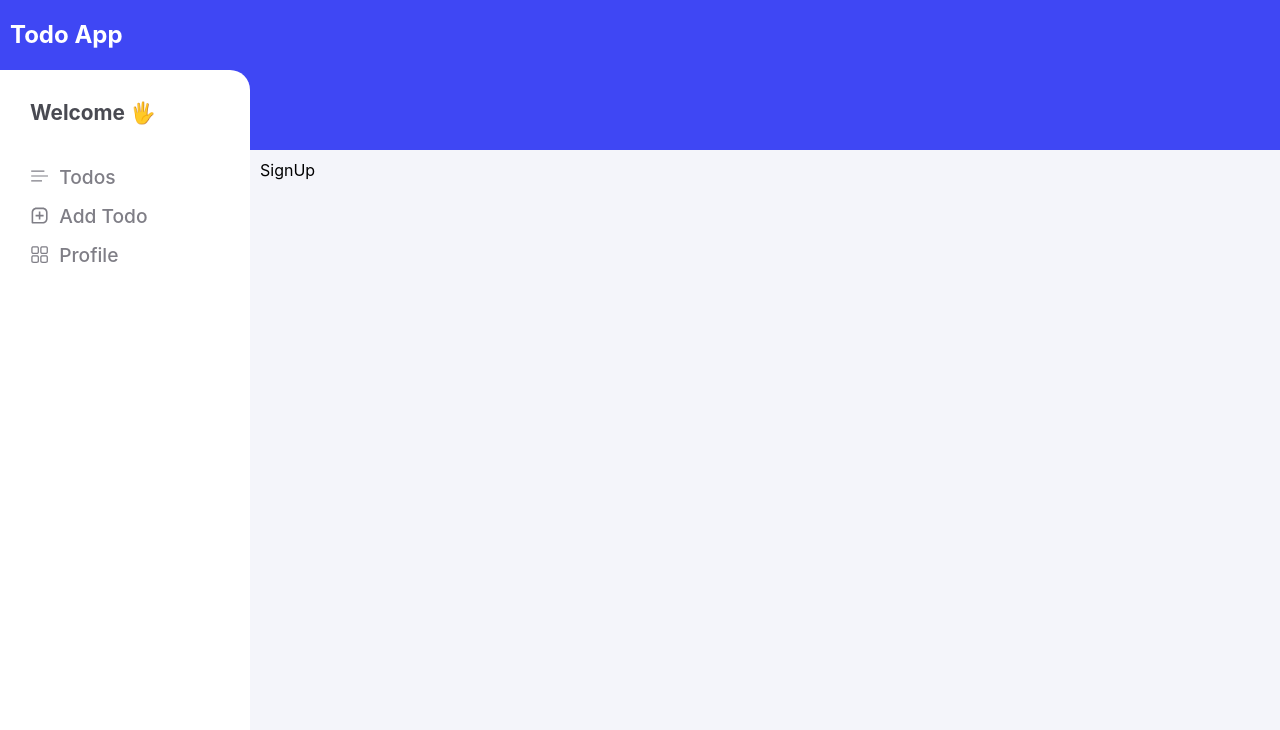
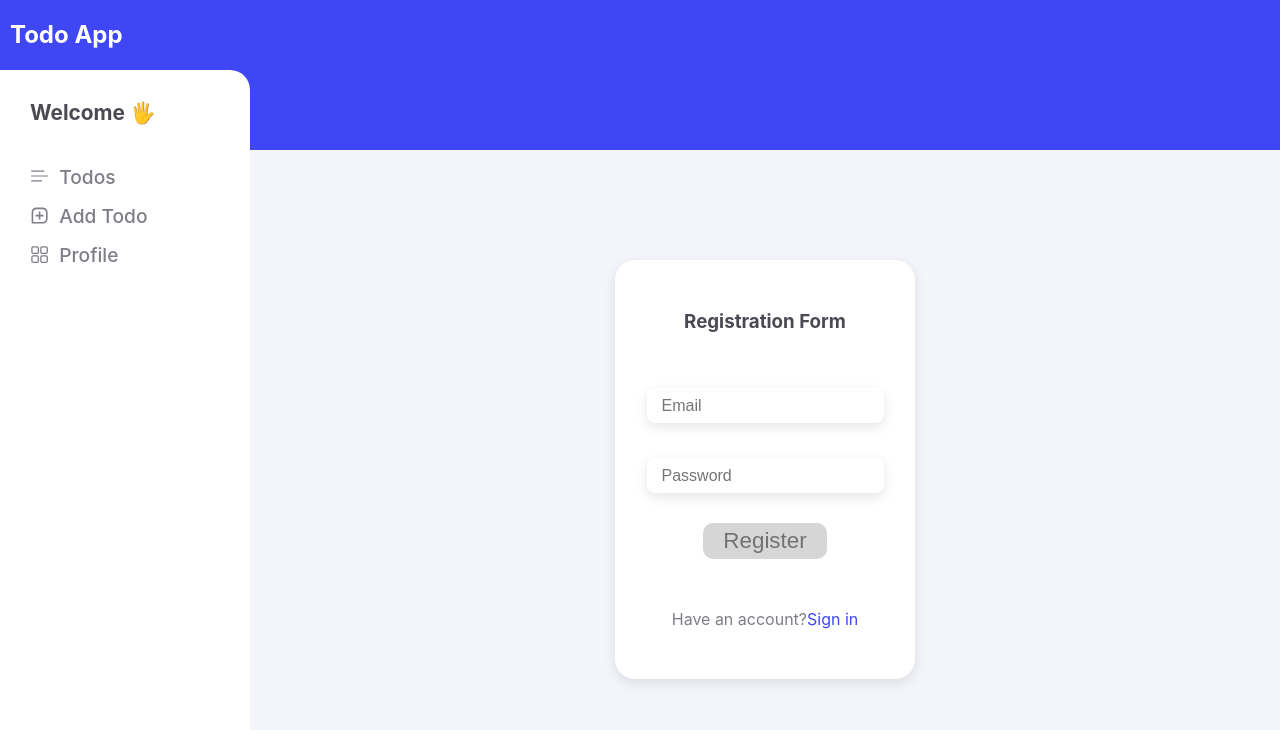
Before and after one commit to Fatemeh-Rezaei/Todo-App, a Next.js app: page /signup in a window 1280 px wide. Shown: the top 730 px of the page. Built offline with nearby package versions, Linux system fonts and the light colour scheme; no server answers.

Commit message:
added signin page and nextAuth

```diff
--- /dev/null
+++ b/components/templates/SignupPage.js
@@ -0,0 +1,53 @@
+import { useSession } from "next-auth/react";
+import Link from "next/link";
+import { useRouter } from "next/router";
+import { useEffect, useState } from "react";
+
+function SignupPage() {
+  const [email, setEmail] = useState("");
+  const [password, setPassword] = useState("");
+
+  const router = useRouter();
+
+  const { status } = useSession();
+
+  useEffect(() => {
+    if (status === "authenticated") router.replace("/");
+  }, [status]);
+
+  const signUpHandler = async () => {
+    const res = await fetch("api/auth/signup", {
+      method: "POST",
+      body: JSON.stringify({ email, password }),
+      headers: { "Content-Type": "application/json" },
+    });
+    const data = await res.json();
+    console.log(data);
+    if (data.status === "success") router.push("/signin");
+  };
+
+  return (
+    <div className="signin-form">
+      <h3>Registration Form</h3>
+      <input
+        type="text"
+        placeholder="Email"
+        value={email}
+        onChange={(e) => setEmail(e.target.value)}
+      />
+      <input
+        type="password"
+        placeholder="Password"
+        value={password}
+        onChange={(e) => setPassword(e.target.value)}
+      />
+      <button onClick={signUpHandler}>Register</button>
+      <div>
+        <p>Have an account?</p>
+        <Link href="/signin">Sign in</Link>
+      </div>
+    </div>
+  );
+}
+
+export default SignupPage;
--- a/models/User.js
+++ b/models/User.js
@@ -18,7 +18,7 @@ const userSchema = new Schema({
   todos: [{ title: String, status: String }],
   createdAt: {
     type: Date,
-    default: () => Date.now,
+    default: () => Date.now(),
     immutable: true,
   },
 });
--- a/package.json
+++ b/package.json
@@ -12,6 +12,7 @@
     "bcryptjs": "^2.4.3",
     "mongoose": "^8.5.2",
     "next": "13.1.1",
+    "next-auth": "^4.24.7",
     "react": "18.2.0",
     "react-dom": "18.2.0",
     "react-icons": "^5.2.1"
--- a/pages/_app.js
+++ b/pages/_app.js
@@ -1,11 +1,14 @@
-import Layout from "../components/layout/Layout";
-import "../styles/globals.css";
+import Layout from "@/layout/Layout";
+import { SessionProvider } from "next-auth/react";
+import "@/styles/globals.css";
 
 function MyApp({ Component, pageProps }) {
   return (
-    <Layout>
-      <Component {...pageProps} />
-    </Layout>
+    <SessionProvider session={pageProps.session}>
+      <Layout>
+        <Component {...pageProps} />
+      </Layout>
+    </SessionProvider>
   );
 }
 
--- a/pages/api/auth/signup.js
+++ b/pages/api/auth/signup.js
@@ -1,6 +1,7 @@
+// import connectDB from "@/utils/connectDB";
 import connectDB from "../../../utils/connectDB";
-import User from "../../../models/User";
-import { hashPassword } from "../../../utils/auth";
+import User from "@/models/User";
+import { hashPassword } from "@/utils/auth";
 
 export default async function handler(req, res) {
   if (req.method !== "POST") return;
@@ -16,6 +17,7 @@ export default async function handler(req, res) {
   }
 
   const { email, password } = req.body;
+  console.log({email, password});
 
   if (!email || !password) {
     return res.status(422).json({
--- a/pages/signup.js
+++ b/pages/signup.js
@@ -1,7 +1,8 @@
+import SignupPage from "@/templates/SignupPage";
+
+
 function SignUp() {
-  return (
-    <div>SignUp</div>
-  )
+  return <SignupPage />
 }
 
-export default SignUp
+export default SignUp;
```
Also changed, not shown: components/templates/SigninPage.js (added, +51 -0 lines), jsconfig.json (added, +15 -0 lines), pages/api/auth/[...nextauth].js (added, +37 -0 lines), pages/signin.js (added, +9 -0 lines), 1 other file (tests, documents, lock files or other folders).
